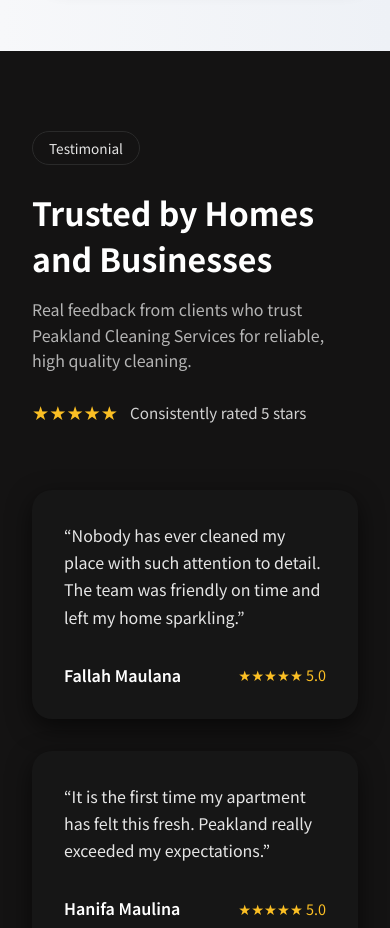
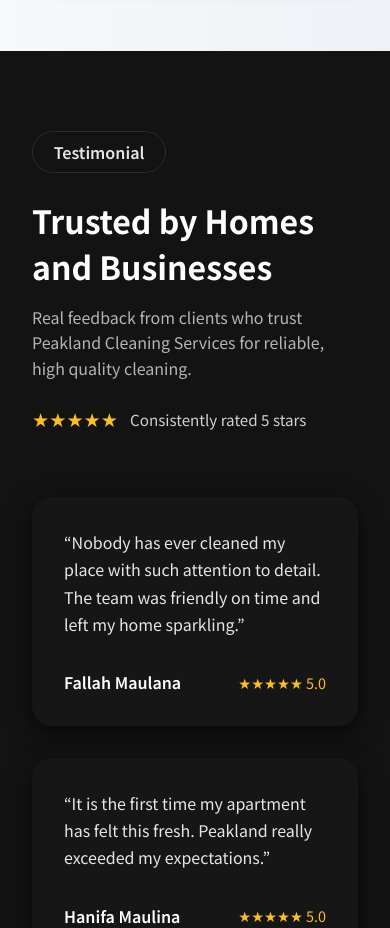
Before and after one commit to tgulu/PeakLand, a React (Vite) app: page / in a window 390 px wide. Shown: the part 5440-6368 px from the top of the page. Built offline with nearby package versions, Linux system fonts and the light colour scheme; a web font is replaced by a local one.

Commit message:
Increase size of the 'Testimonial' badge
Bump padding and switch font-size to a clamp() so the badge reads
larger and scales between mobile and desktop, matching the treatment
given to the Services badge.

```diff
--- a/src/pages/Testimonials/Testimonials.module.css
+++ b/src/pages/Testimonials/Testimonials.module.css
@@ -18,10 +18,11 @@
 
 .testimonials__badge {
   display: inline-block;
-  padding: 0.4rem 1rem;
+  padding: 0.5rem 1.3rem;
   border-radius: 999px;
   border: 1px solid #2a2a2a;
-  font-size: 0.85rem;
+  font-size: clamp(1rem, 0.85rem + 0.6vw, 1.2rem);
+  font-weight: 600;
   margin-bottom: 1.5rem;
   color: #e5e5e5;
 }
```
